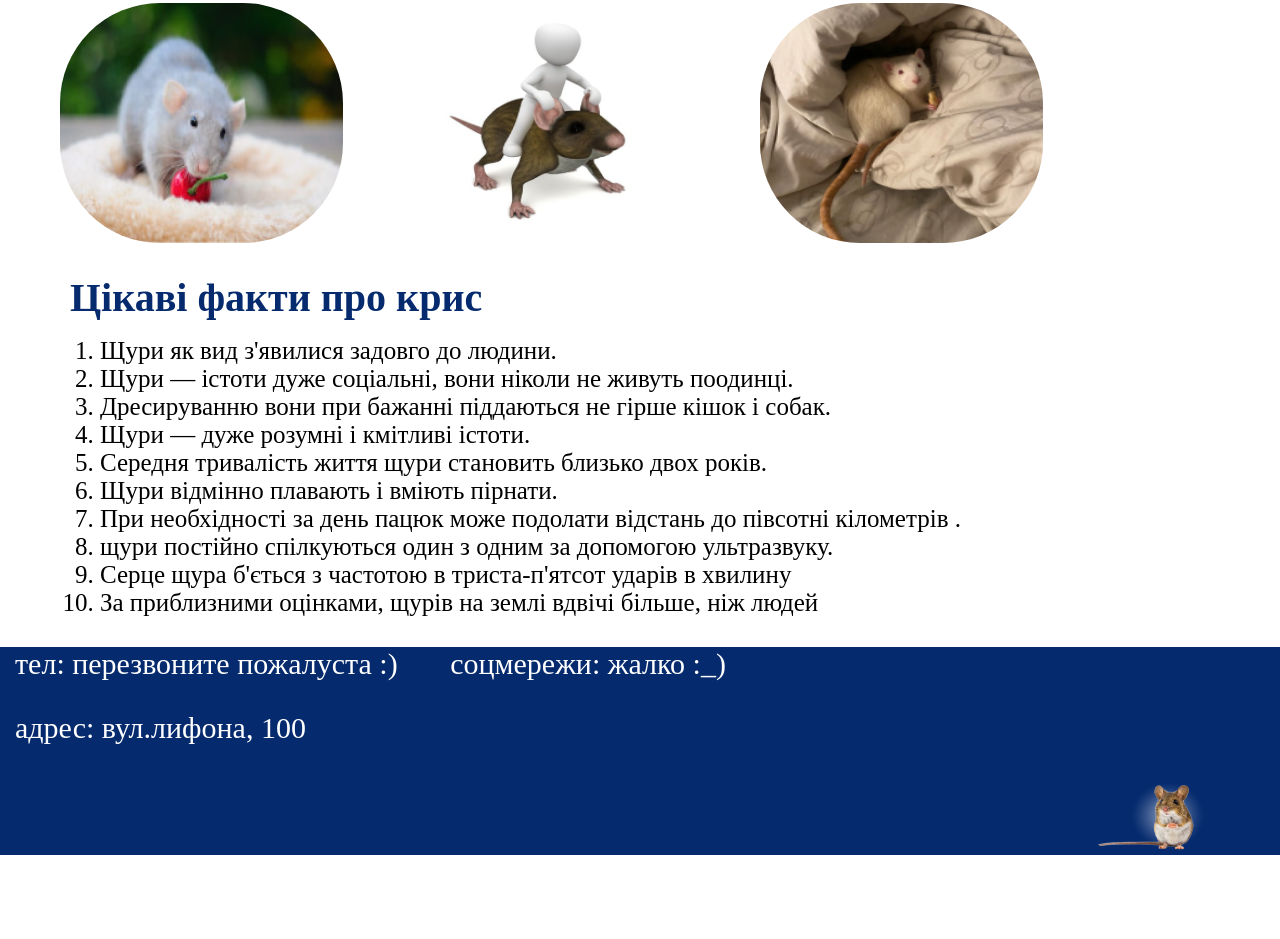
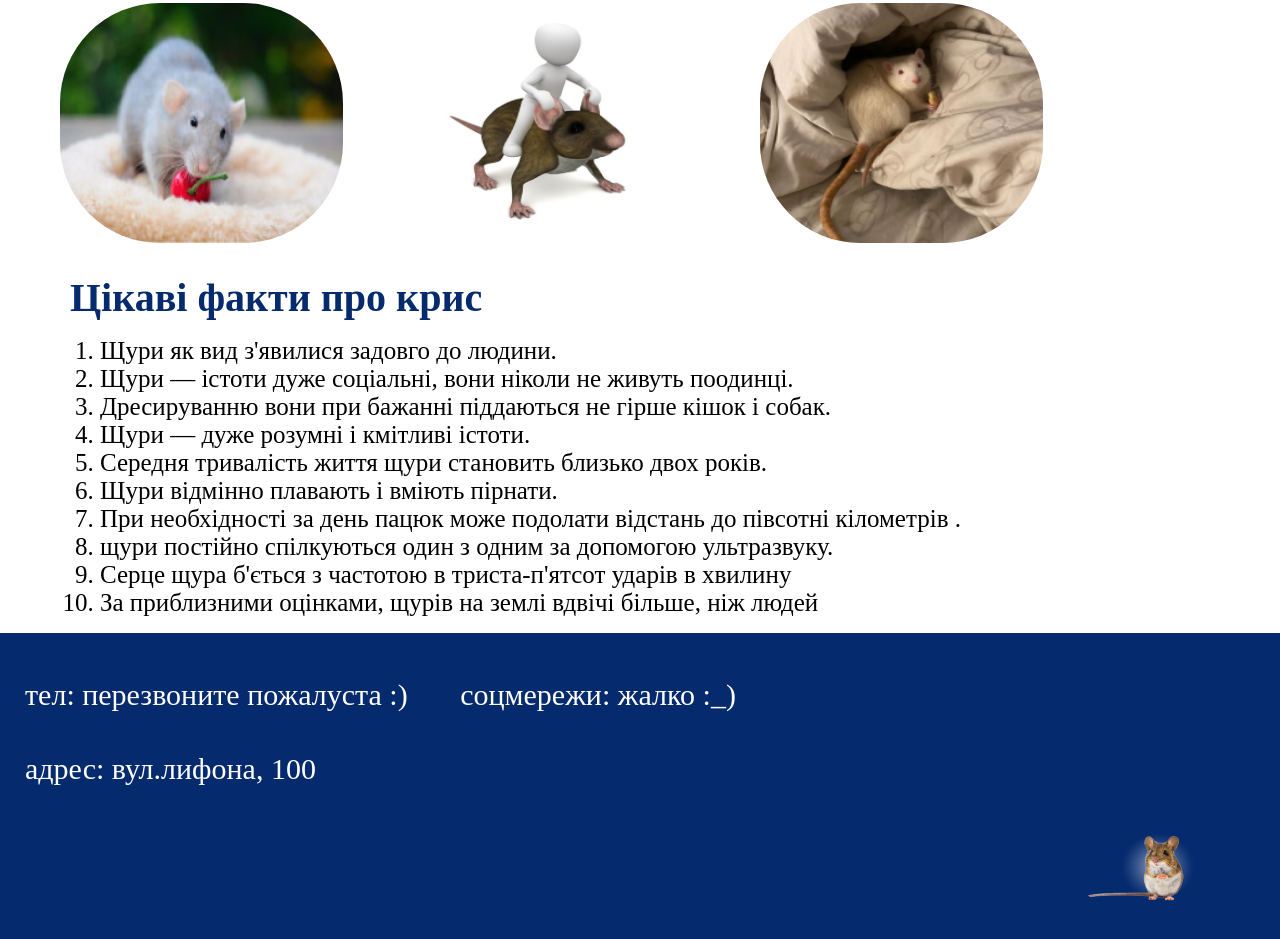
Before and after one commit to LogikaLena1/Rat, a plain HTML site: page index.html in a window 1280 px wide. Shown: the part 499-1438 px from the top of the page. Before the commit the page ends 1384 px from the top, so only its background shows below. Drawn offline with Linux system fonts and the light colour scheme.

Commit message:
Update style.css

```diff
--- a/style.css
+++ b/style.css
@@ -62,14 +62,14 @@ line-height: 30px;
 background: rgba(255, 241, 115, 0.69);
 }
 footer{
-
+padding:10px;
 background: #052A6E;
 }
 footer p {
     color: #FFF;
 font-size: 30px;
 font-family: Inria Serif;
-padding: 0px 15px;
+padding: 5px 15px;
 }
 .pic{
     width: 120px;
```
